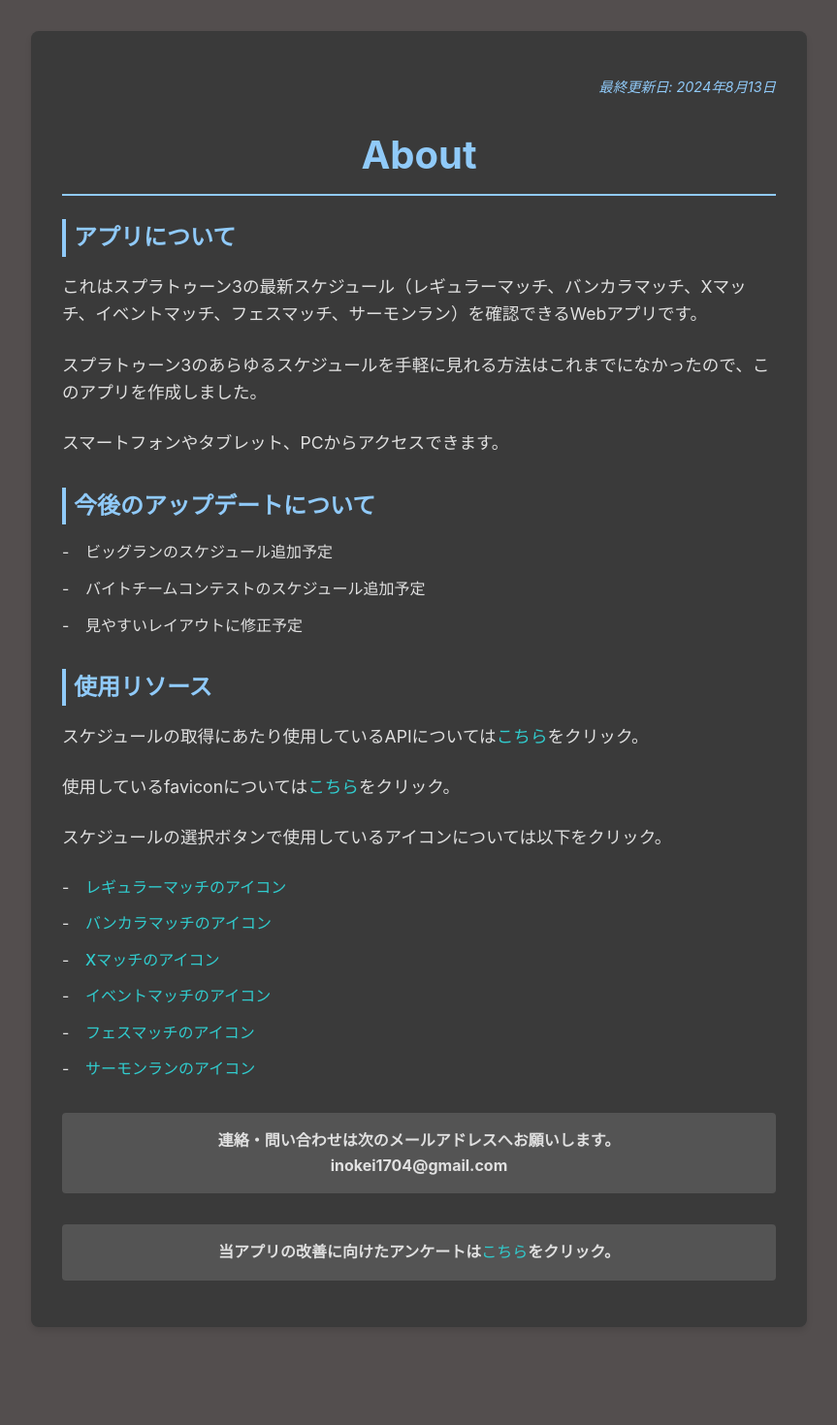
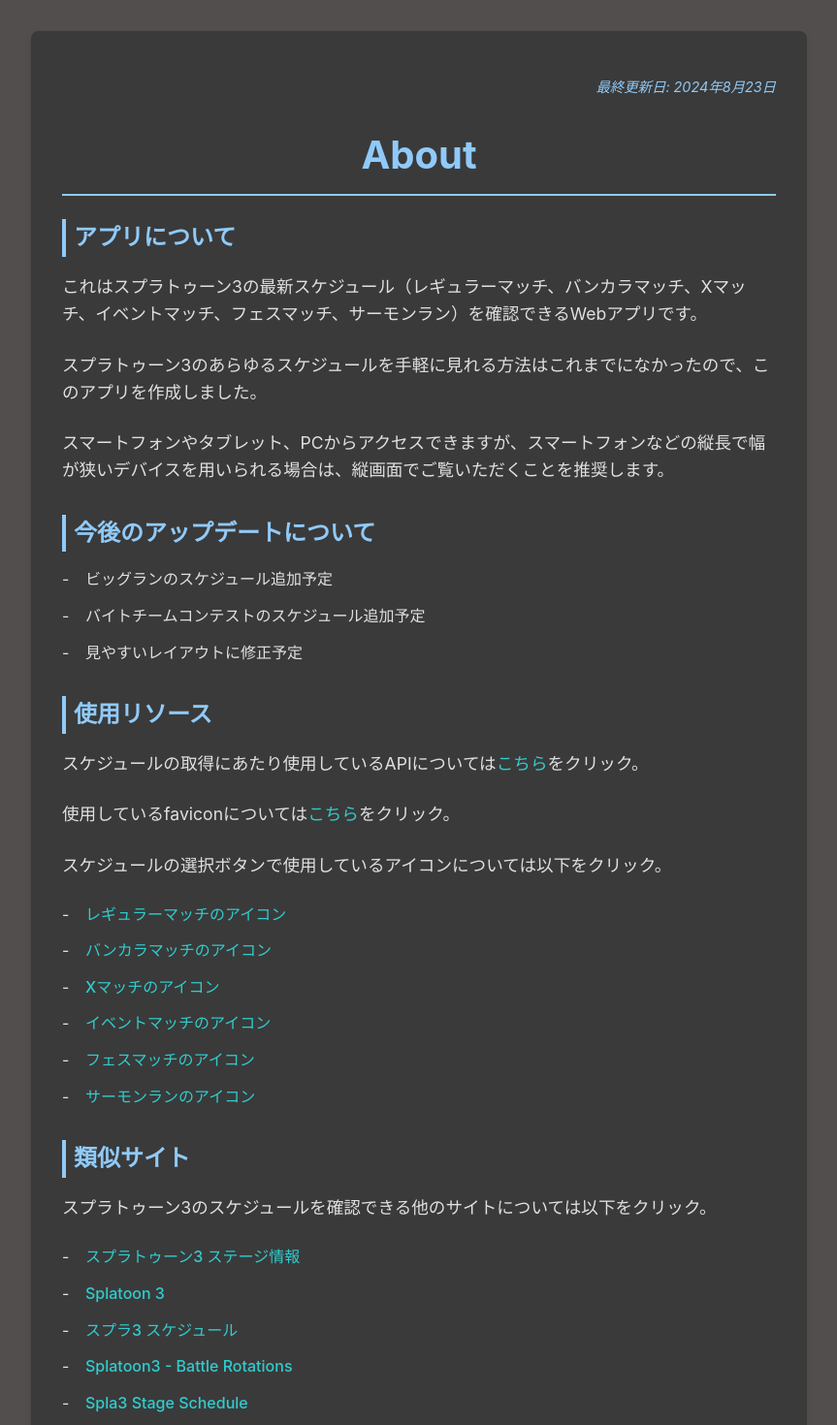
Before and after one commit to Keisuke2/spla3-schedule-app, a Next.js app: page /about in a window 1280 px wide. Shown: the top 1470 px of the page at 97% size, without its empty margins (208-1071 px from the left). Before the commit the page ends 1401 px from the top, so only its background shows below. Built offline with nearby package versions, Linux system fonts and the light colour scheme.

Commit message:
aboutページの内容を更新し、類似サイトを追加

```diff
--- a/src/components/about/Main.jsx
+++ b/src/components/about/Main.jsx
@@ -4,14 +4,14 @@
 export default function Main() {
     return (
         <div className={styles.container}>
-            <p className={styles.lastUpdated}>最終更新日: 2024年8月13日</p>
+            <p className={styles.lastUpdated}>最終更新日: 2024年8月23日</p>
             <h1 className={styles.title}>About</h1>
 
             <section className={styles.section}>
                 <h2 className={styles.sectionTitle}>アプリについて</h2>
                 <p className={styles.paragraph}>これはスプラトゥーン3の最新スケジュール（レギュラーマッチ、バンカラマッチ、Xマッチ、イベントマッチ、フェスマッチ、サーモンラン）を確認できるWebアプリです。</p>
                 <p className={styles.paragraph}>スプラトゥーン3のあらゆるスケジュールを手軽に見れる方法はこれまでになかったので、このアプリを作成しました。</p>
-                <p className={styles.paragraph}>スマートフォンやタブレット、PCからアクセスできます。</p>
+                <p className={styles.paragraph}>スマートフォンやタブレット、PCからアクセスできますが、スマートフォンなどの縦長で幅が狭いデバイスを用いられる場合は、縦画面でご覧いただくことを推奨します。</p>
             </section>
 
             <section className={styles.section}>
@@ -38,6 +38,18 @@
                 </ul>
             </section>
 
+            <section className={styles.section}>
+                <h2 className={styles.sectionTitle}>類似サイト</h2>
+                <p className={styles.paragraph}>スプラトゥーン3のスケジュールを確認できる他のサイトについては以下をクリック。</p>
+                <ul className={styles.list}>
+                    <li className={styles.listItem}><a href="https://splatoon.caxdb.com/" className={styles.link}>スプラトゥーン3 ステージ情報</a></li>
+                    <li className={styles.listItem}><a href="https://splatoon3.ink/" className={styles.link}>Splatoon 3</a></li>
+                    <li className={styles.listItem}><a href="https://supergomibako.com/tool/spla/schedule/" className={styles.link}>スプラ3 スケジュール</a></li>
+                    <li className={styles.listItem}><a href="https://splatoon.oatmealdome.me/three/versus" className={styles.link}>Splatoon3 - Battle Rotations</a></li>
+                    <li className={styles.listItem}><a href="https://spla3-stage-schedule.vercel.app/" className={styles.link}>Spla3 Stage Schedule</a></li>
+                </ul>
+            </section>
+
             <p className={styles.contact}>連絡・問い合わせは次のメールアドレスへお願いします。<br />inokei1704@gmail.com</p>
             <p className={styles.contact}>当アプリの改善に向けたアンケートは<a href="https://forms.gle/nze5rtUqDhXM8sVd7" className={styles.link}>こちら</a>をクリック。</p>
         </div>
```
